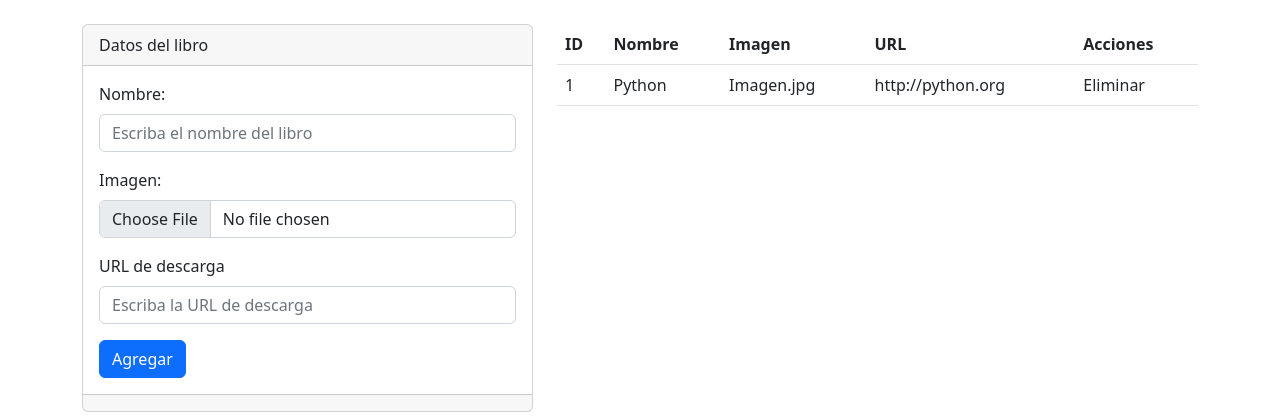
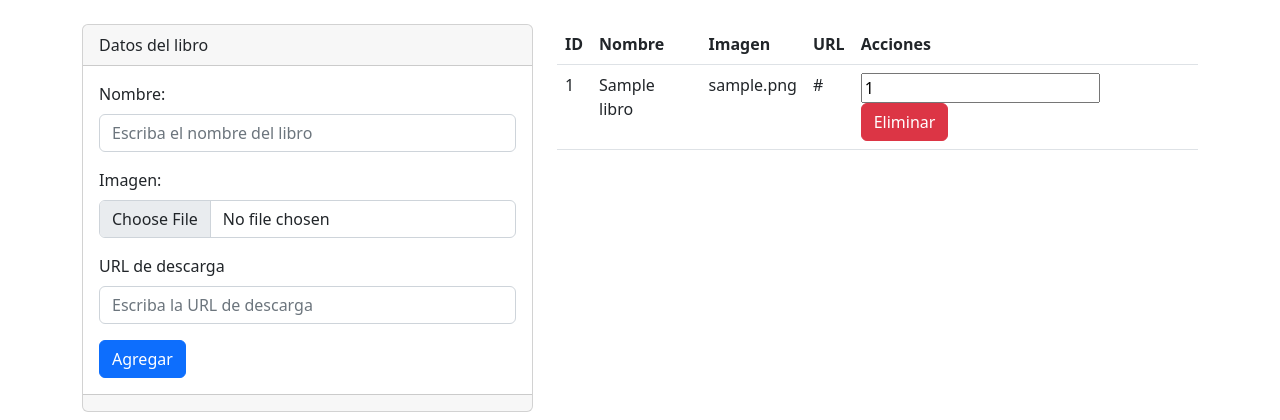
Before and after one commit to nemoralia/PaginaWebNemoralia, a Flask app: page /admin/libros in a window 1280 px wide. Shown: the part 56-476 px from the top of the page. Run offline with Flask 3, Linux system fonts and the light colour scheme; tables that the repository leaves empty or names only in its code hold one stand-in row (values such as "Sample post").

Commit message:
se añade funciones de eliminar archivo y consulta directamente en la pagina

```diff
--- a/sitioweb/app.py
+++ b/sitioweb/app.py
@@ -34,8 +34,12 @@ def admin_login():
 @app.route('/admin/libros')
 def admin_libros():
     conexion=mysql.connect()
-    print(conexion)
-    return render_template('admin/libros.html')
+    cursor=conexion.cursor()
+    cursor.execute("SELECT * FROM `libros`")
+    libros=cursor.fetchall()
+    conexion.commit()
+    print(libros)
+    return render_template('admin/libros.html',libros=libros)
 
 @app.route('/admin/libros/guardar', methods=['POST'])
 def admin_libros_guardar():
@@ -58,6 +62,11 @@ def admin_libros_guardar():
     print(_archivo)
     return redirect('/admin/libros')
 
+@app.route('/admin/libros/borrar', methods=['POST'])
+def admin_libro_borrar():
+    _id=request.form['txtID']
+    print(_id)
+    return redirect('/admin/libros')
 
 if __name__ == '__main__':
     app.run(debug=True)
--- a/sitioweb/templates/admin/libros.html
+++ b/sitioweb/templates/admin/libros.html
@@ -75,13 +75,21 @@
                         </tr>
                     </thead>
                     <tbody>
+                        {%for libro in libros %}
                         <tr>
-                            <td>1</td>
-                            <td>Python</td>
-                            <td>Imagen.jpg</td>
-                            <td>http://python.org</td>
-                            <td>Eliminar</td>
+                            <td>{{libro[0]}}</td>
+                            <td>{{libro[1]}}</td>
+                            <td>{{libro[2]}}</td>
+                            <td>{{libro[3]}}</td>
+                            <td>
+                                <form action="/admin/libros/borrar" method="post">
+                                <input value="{{libro[0]}}" type="text" name="txtID" id="txtID">
+                                    <button type="submit" class="btn btn-danger">Eliminar</button>
+                                </form>
+
+                            </td>
                         </tr>
+                        {% endfor %}
 
                     </tbody>
                 </table>
```
